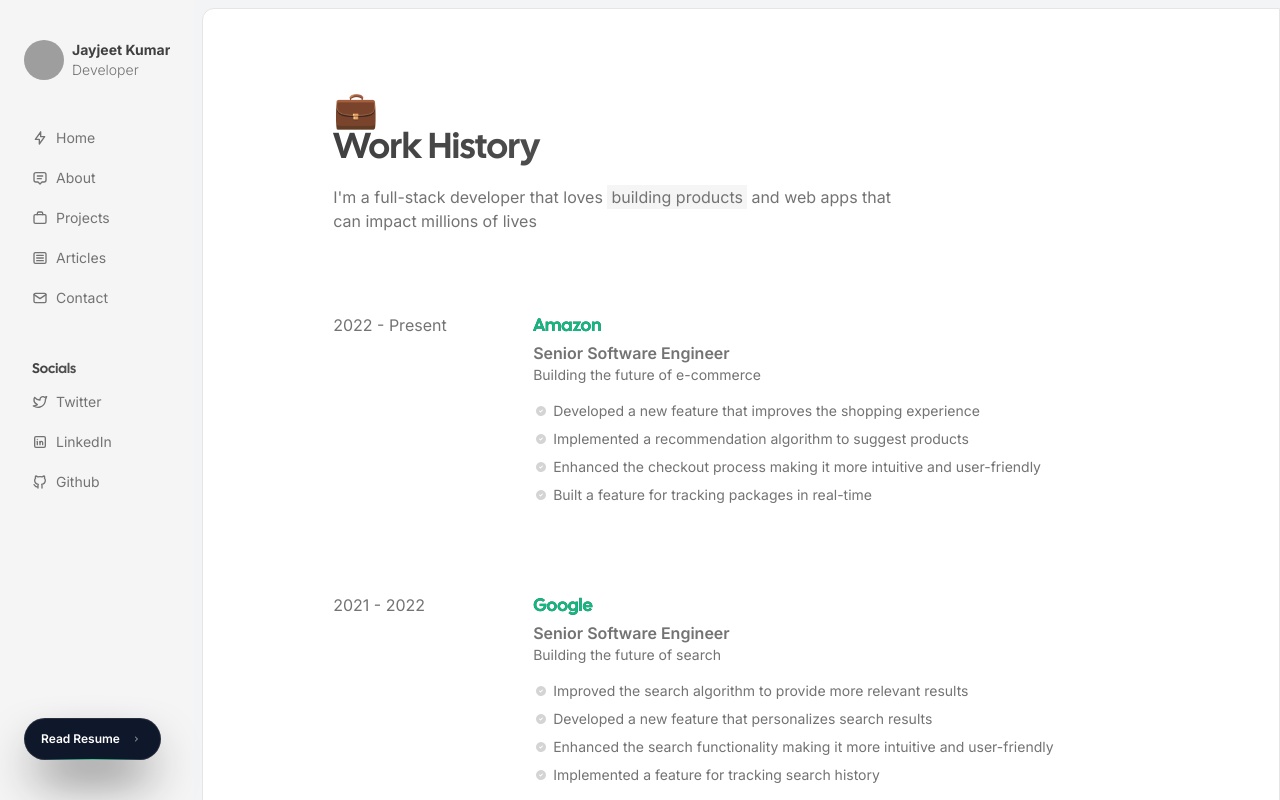
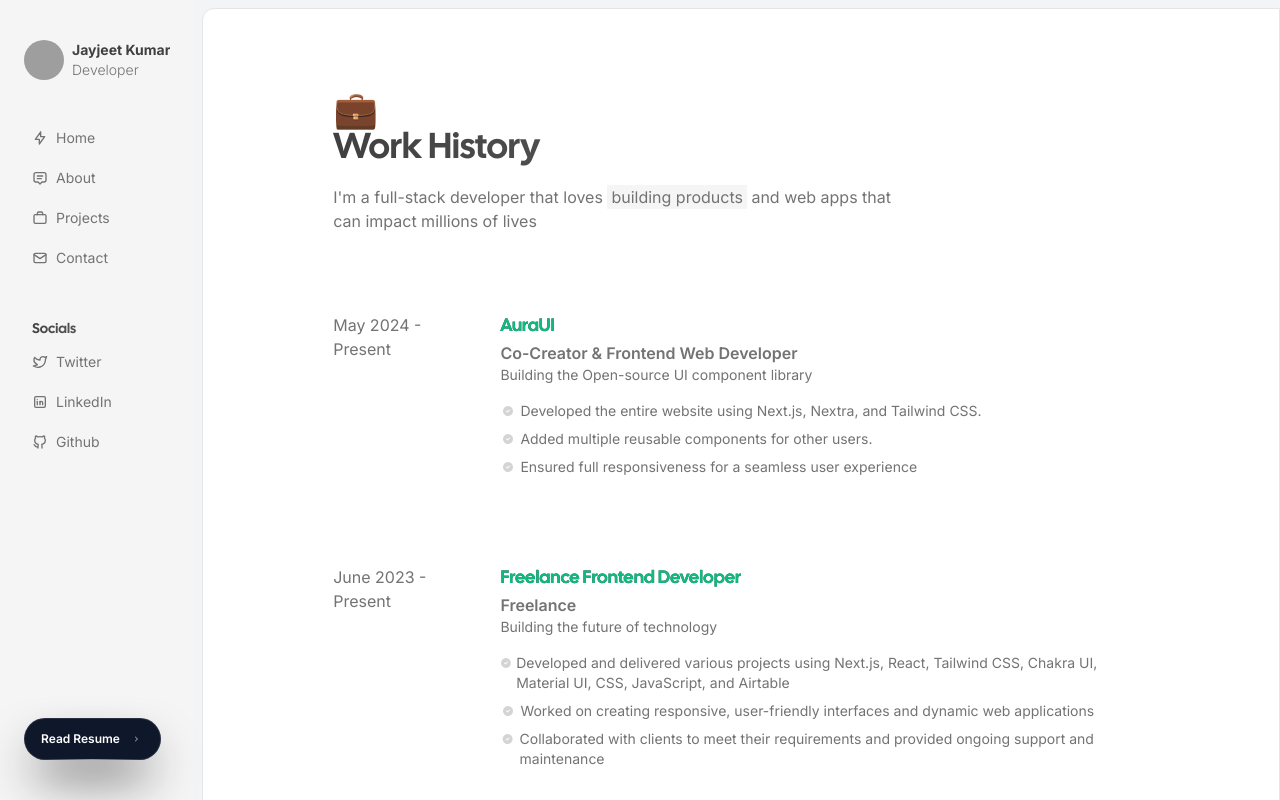
Before and after one commit to Jayjeet1013/Portfolio_2, a Next.js app: page /resume in a window 1280 px wide. Built offline with nearby package versions, Linux system fonts and the light colour scheme; grey boxes are pictures that could not be loaded.

Commit message:
Update all details

```diff
--- a/src/app/contact/page.tsx
+++ b/src/app/contact/page.tsx
@@ -19,10 +19,15 @@
       <span className="text-4xl">✉️</span>
       <Heading className="font-black mb-2">Contact Me</Heading>
       <Paragraph className="mb-10 max-w-xl">
-        Reach out to me over email or fill up this contact form. I will get back
+        Reach out to me over email. I will get back
         to you ASAP - I promise.{" "}
       </Paragraph>
-      <Contact />
+      <div>
+        <a href="mailto:jayjeet1013@gmail.com">
+        <button className="font-black p-3 border border-zinc-900 rounded-full text-md mb-2"> Email Me</button>
+        </a>
+      </div>
+      {/* <Contact /> */}
     </Container>
   );
 }
--- a/src/components/Footer.tsx
+++ b/src/components/Footer.tsx
@@ -5,7 +5,7 @@
   return (
     <div className="p-4 text-center justify-center text-xs text-neutral-500 border-t border-neutral-100">
       <span className="font-semibold">{new Date().getFullYear()} </span>
-      &#8212; Built by Manu Arora
+      &#8212; Built by Jayjeet kumar
     </div>
   );
 };
--- a/src/components/WorkHistory.tsx
+++ b/src/components/WorkHistory.tsx
@@ -18,7 +18,7 @@
           key={`timeline-${index}`}
         >
           <Paragraph className="w-40">{item.date}</Paragraph>
-          <div>
+          <div className="w-full">
             <Heading
               as="h5"
               className="text-lg md:text-lg lg:text-lg text-emerald-500"
--- a/src/constants/navlinks.tsx
+++ b/src/constants/navlinks.tsx
@@ -22,11 +22,11 @@
     label: "Projects",
     icon: IconBriefcase2,
   },
-  {
-    href: "/blog",
-    label: "Articles",
-    icon: IconArticle,
-  },
+  // {
+  //   href: "/blog",
+  //   label: "Articles",
+  //   icon: IconArticle,
+  // },
   {
     href: "/contact",
     label: "Contact",
--- a/src/constants/timeline.tsx
+++ b/src/constants/timeline.tsx
@@ -1,62 +1,46 @@
 export const timeline = [
   {
-    company: "Amazon",
-    title: "Senior Software Engineer",
-    date: "2022 - Present",
-    description: "Building the future of e-commerce",
+    company: "AuraUI",
+    title: "Co-Creator & Frontend Web Developer",
+    date: "May 2024 - Present",
+    description: "Building the Open-source UI component library",
     responsibilities: [
-      "Developed a new feature that improves the shopping experience",
-      "Implemented a recommendation algorithm to suggest products",
-      "Enhanced the checkout process making it more intuitive and user-friendly",
-      "Built a feature for tracking packages in real-time",
+      "Developed the entire website using Next.js, Nextra, and Tailwind CSS.",
+      "Added multiple reusable components for other users.",
+      "Ensured full responsiveness for a seamless user experience",
     ],
   },
   {
-    company: "Google",
-    title: "Senior Software Engineer",
-    date: "2021 - 2022",
-    description: "Building the future of search",
+    company: "Freelance Frontend Developer",
+    title: "Freelance",
+    date: "June 2023 - Present",
+    description: "Building the future of technology",
     responsibilities: [
-      "Improved the search algorithm to provide more relevant results",
-      "Developed a new feature that personalizes search results",
-      "Enhanced the search functionality making it more intuitive and user-friendly",
-      "Implemented a feature for tracking search history",
+      "Developed and delivered various projects using Next.js, React, Tailwind CSS, Chakra UI, Material UI, CSS, JavaScript, and Airtable",
+      "Worked on creating responsive, user-friendly interfaces and dynamic web applications",
+      "Collaborated with clients to meet their requirements and provided ongoing support and maintenance",
     ],
   },
   {
-    company: "Facebook",
-    title: "Senior Software Engineer",
-    date: "2020 - 2021",
-    description: "Building the future of social networking",
+    company: "Headstarter",
+    title: "Software Engineer Fellow",
+    date: "July 2024 - Sept 2024",
+    description: "Building the AI products",
     responsibilities: [
-      "Developed a new feature that improves the user experience",
-      "Implemented a recommendation algorithm to suggest friends",
-      "Enhanced the news feed algorithm to show more relevant posts",
-      "Built a feature for tracking user activity",
+      "Built and deployed 5 projects in 5 weeks using Next.js, Firebase, Clerk, and Vercel, following agile methodologies",
+      "Collaborated with 3 fellows to develop a SaaS product for dynamic flashcard generation using the Gemini API, with paywall integration via Stripe API and authentication through Clerk",
+      "Developed an interactive fitness AI customer support agent using Next.js and the Gemini API in a team of 3",
     ],
   },
   {
-    company: "Apple",
-    title: "Senior Software Engineer",
-    date: "2019 - 2020",
-    description: "Building the future of technology",
+    company: "Kyte",
+    title: "Frontend Web Developer Intern",
+    date: "Dec 2023 - Feb 2024",
+    description: "Building the Kyte platform",
     responsibilities: [
-      "Improved the iOS operating system to enhance user experience",
-      "Developed a new feature that personalizes user interface",
-      "Enhanced the app store algorithm to suggest more relevant apps",
-      "Implemented a feature for tracking app usage",
-    ],
-  },
-  {
-    company: "Microsoft",
-    title: "Senior Software Engineer",
-    date: "2018 - 2019",
-    description: "Building the future of software",
-    responsibilities: [
-      "Improved the Windows operating system to enhance user experience",
-      "Developed a new feature that personalizes user interface",
-      "Enhanced the office suite to improve productivity",
-      "Implemented a feature for tracking software usage",
+      "Lead efforts in responsive design, ensuring optimal user experiences",
+      "Utilized Tailwind CSS for styling",
+      "Built user interfaces with Material UI",
     ],
   },
 ];
```
